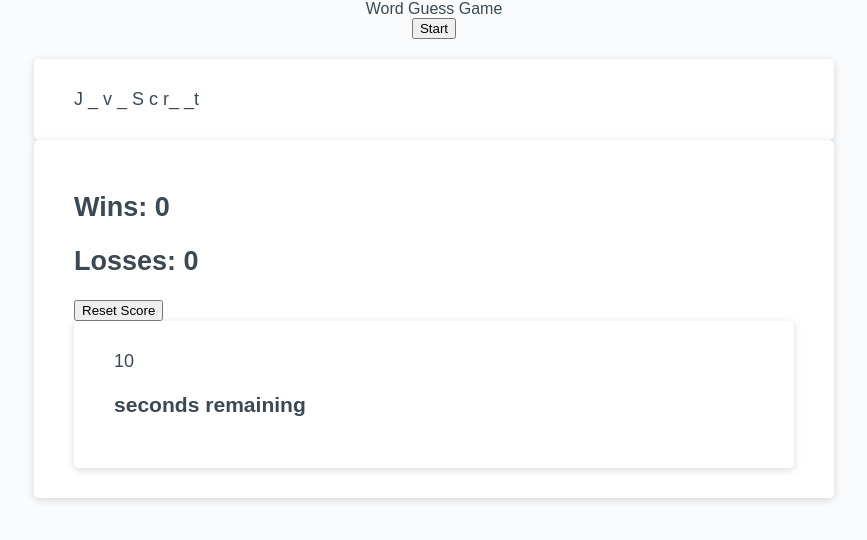
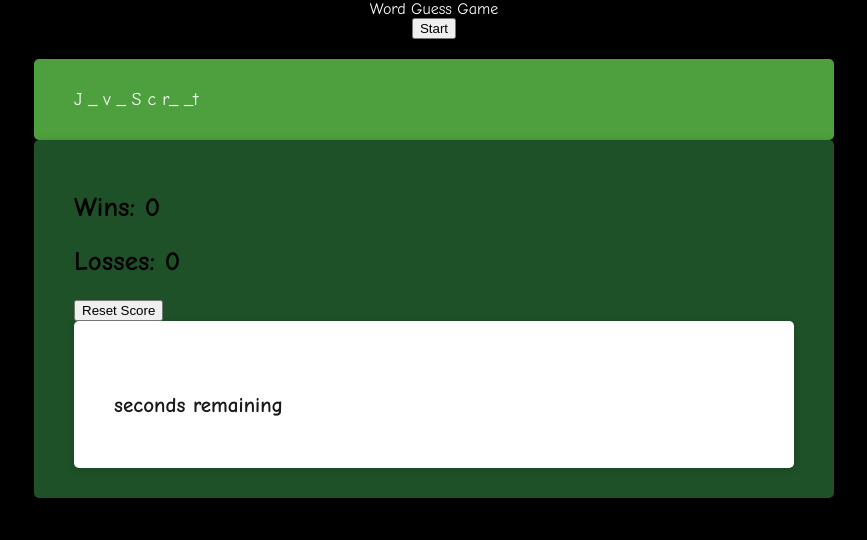
Before and after one commit to mikegoat1/Hang-Man, a plain HTML site: page index.html in a window 1280 px wide. Shown: the whole page, without its empty margins (206-1073 px from the left). Drawn offline with Linux system fonts and the light colour scheme; files that its build step writes are made by us from their sources.

Commit message:
adding final touch

```diff
--- a/assets/script.js
+++ b/assets/script.js
@@ -155,7 +155,7 @@ function checkLetters(letter) {
   if (letterInWord) {
     for (let j=0; j < numBlanks; j ++) {
       if (chosenWord[j] === letter) {
-        blanksLetter[j] = letter;
+        blanksLetters[j] = letter;
       }
     }
     wordBlank.textContent = blanksLetters.join(" ");
@@ -192,7 +192,7 @@ function resetGame() {
   loseCounter = 0;
   // Renders win and loss counts and sets them into client storage
   setWins();
-  setLoses();
+  setLosses();
 }
 // Attaches event listener to button
 resetButton.addEventListener("click", resetGame);
--- a/assets/style.css
+++ b/assets/style.css
@@ -13,8 +13,8 @@ body,
 }
 
 body {
-  font-family: sans-serif;
-  background-color: #f9fbfd;
+  font-family: Comic Sans MS;
+  background-color: hsl(0, 0%, 0%);
 }
 
 .wrapper {
@@ -27,19 +27,33 @@ header {
   text-align: center;
   padding: 20px;
   padding-top: 0px;
-  color: hsl(206, 17%, 28%);
+  color: #191A19;
 }
+
+.large-font {
+  color: white;
+}
+
 
 .card {
   background-color: hsl(0, 0%, 100%);
   border-radius: 5px;
   border-width: 1px;
   box-shadow: rgba(0, 0, 0, 0.15) 0px 2px 8px 0px;
-  color: hsl(206, 17%, 28%);
+  color: #191A19;
   font-size: 18px;
   margin: 0 auto;
   max-width: 800px;
   padding: 30px 40px;
+}
+
+.word-guess {
+  background-color: #4E9F3D;
+}
+
+.results {
+  background-color: #1E5128;
+  color: black;
 }
 
 .card-header::after {
@@ -76,8 +90,7 @@ header {
   border: none;
   background-color: hsl(360, 91%, 36%);
   border-radius: 25px;
-  box-shadow: rgba(0, 0, 0, 0.1) 0px 1px 6px 0px rgba(0, 0, 0, 0.2) 0px 1px 1px
-    0px;
+  box-shadow: rgba(0, 0, 0, 0.1) 0px 1px 6px 0px rgba(0, 0, 0, 0.2) 0px 1px 1px 0px;
   color: hsl(0, 0%, 100%);
   display: inline-block;
   font-size: 22px;
@@ -91,6 +104,7 @@ header {
 button[disabled] {
   cursor: default;
   background: #c0c7cf;
+  border-radius: 25px;
 }
 
 .float-right {
--- a/index.html
+++ b/index.html
@@ -4,7 +4,8 @@
     <title>CSS Box Styling</title>
     <meta charset="UTF-8" />
     <meta name="viewport" content="width=device-width, initial-scale=1" />
-    <link rel="stylesheet" type="text/css" href="/MP-3-JavaScrip-WebAPI/assets/js/style.css" />
+
+    <link rel="stylesheet" type="text/css" href="/assets/style.css" />
   </head>
   <body>
     <header>
@@ -30,7 +31,7 @@
       </div>
           <div class= "card timer">
             <div class = "timer-text">
-            <div class="large-font timer-count">10</div>
+            <div class="large-font timer-count">60</div>
             <h3>seconds remaining</h3>
           </div>
 
@@ -38,6 +39,6 @@
         </div>
       </section>
     </main>
-    <script src="/MP-3-JavaScrip-WebAPI/assets/js/script.js"></script>
+    <script src="/assets/script.js"></script>
   </body>
 </html>
```
